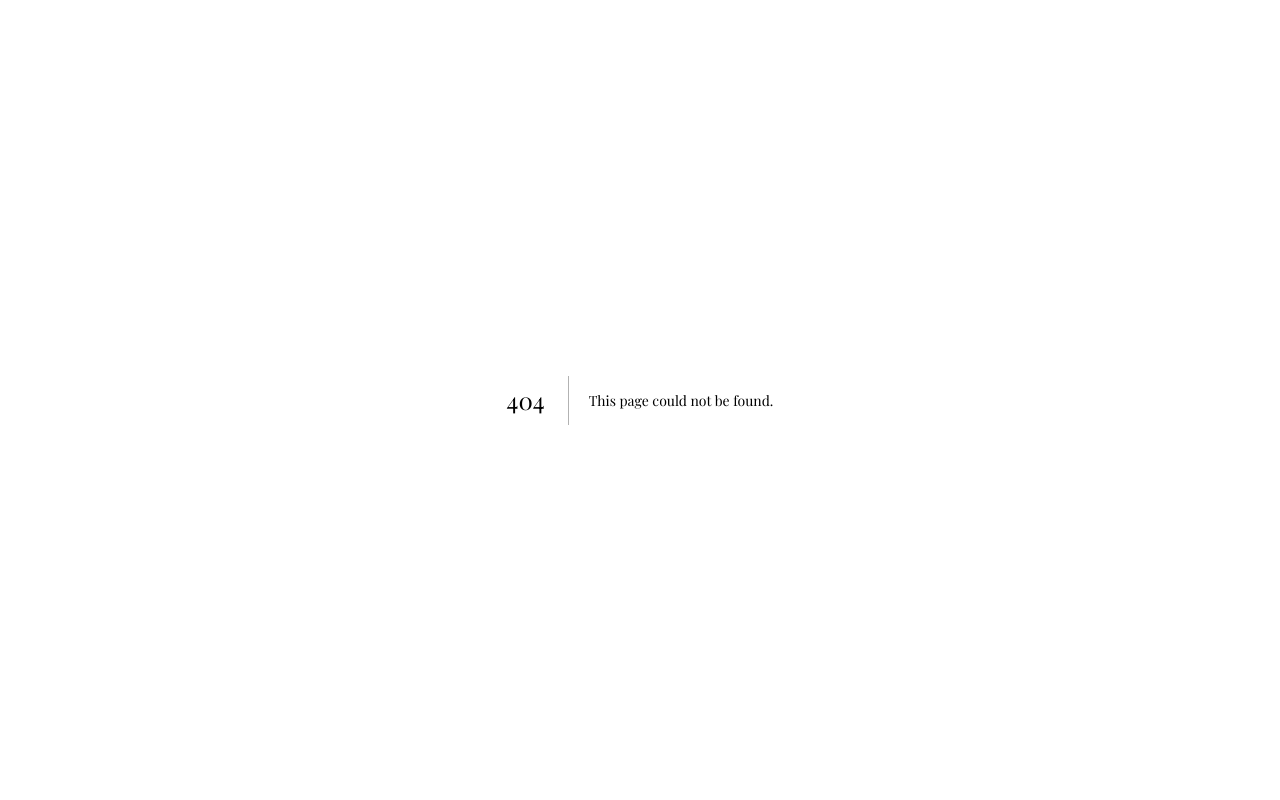
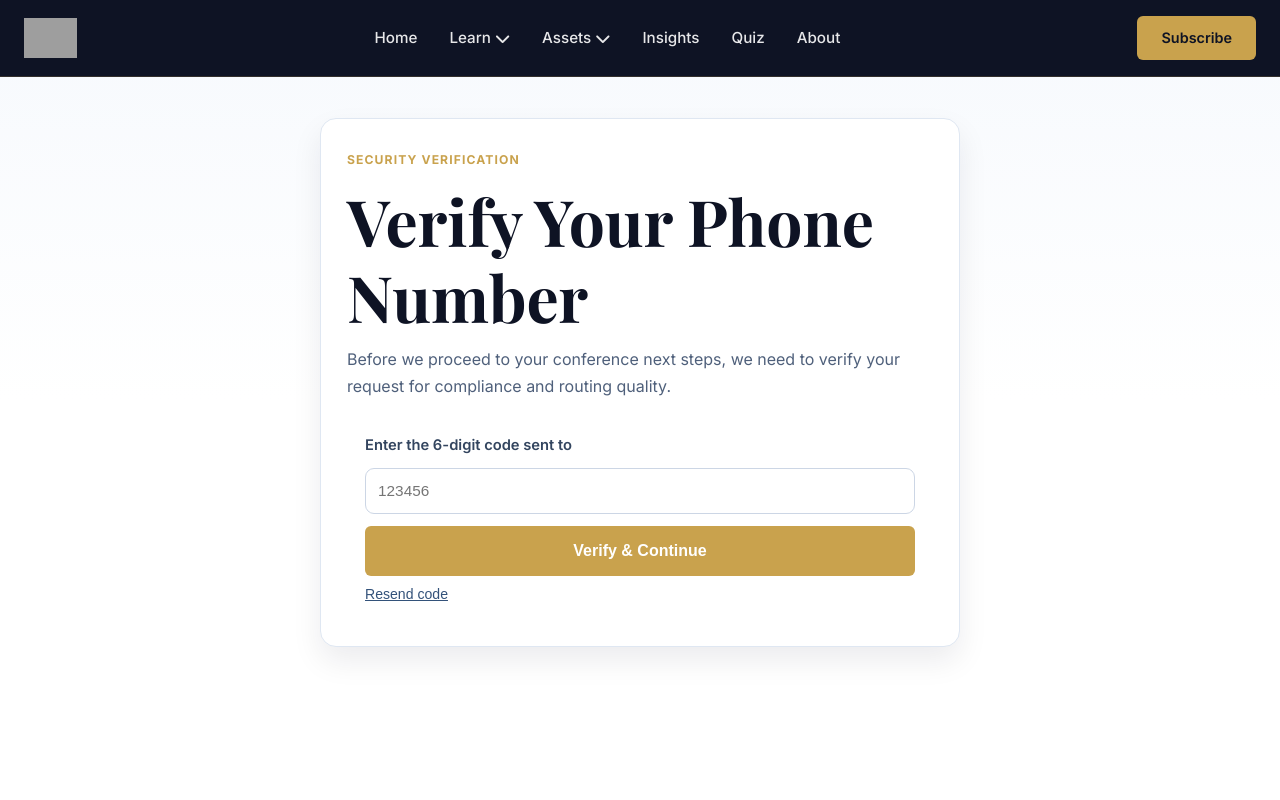
Before and after one commit to conversn-io/investorsimple, a Next.js app: page /funnels/web-conference/verify in a window 1280 px wide. Before the commit this address had no page. Shown: the top 800 px of the page. Built offline with nearby package versions, Linux system fonts and the light colour scheme; grey boxes are pictures that could not be loaded.

Commit message:
feat: add otp verification intermediate step before funnel thank-you pages

```diff
--- /dev/null
+++ b/src/app/funnels/web-conference/verify/page.tsx
@@ -0,0 +1,13 @@
+import { FunnelOtpVerificationPage } from '@/components/funnels/FunnelOtpVerificationPage'
+import { SiteHeader } from '@/components/layout/SiteHeader'
+import { SiteFooter } from '@/components/layout/SiteFooter'
+
+export default function WebConferenceVerifyPage() {
+  return (
+    <>
+      <SiteHeader />
+      <FunnelOtpVerificationPage funnelLabel="conference" />
+      <SiteFooter />
+    </>
+  )
+}
--- a/src/app/theme/funnels.css
+++ b/src/app/theme/funnels.css
@@ -186,6 +186,37 @@
   flex-wrap: wrap;
 }
 
+.wl-verify-card {
+  max-width: 640px;
+}
+
+.wl-verify-form {
+  margin-top: 14px;
+}
+
+.wl-verify-label {
+  font-size: 0.92rem;
+  color: #33455f;
+  font-weight: 600;
+}
+
+.wl-verify-message {
+  margin: 10px 0 0;
+  color: #3f5575;
+  font-size: 0.9rem;
+}
+
+.wl-resend-btn {
+  background: transparent;
+  border: none;
+  color: #33527a;
+  text-decoration: underline;
+  font-size: 0.88rem;
+  cursor: pointer;
+  padding: 0;
+  width: fit-content;
+}
+
 @media (max-width: 900px) {
   .wl-shell {
     grid-template-columns: 1fr;
--- /dev/null
+++ b/src/components/funnels/FunnelOtpVerificationPage.tsx
@@ -0,0 +1,140 @@
+'use client'
+
+import { FormEvent, useMemo, useState } from 'react'
+import { useRouter, useSearchParams } from 'next/navigation'
+
+type FunnelOtpVerificationPageProps = {
+  funnelLabel: string
+}
+
+type VerifyState = 'idle' | 'verifying' | 'completing' | 'error'
+
+function maskPhone(value: string) {
+  const digits = value.replace(/\D/g, '')
+  if (digits.length < 4) return value
+  const last4 = digits.slice(-4)
+  return `***-***-${last4}`
+}
+
+export function FunnelOtpVerificationPage({ funnelLabel }: FunnelOtpVerificationPageProps) {
+  const router = useRouter()
+  const searchParams = useSearchParams()
+  const [otp, setOtp] = useState('')
+  const [state, setState] = useState<VerifyState>('idle')
+  const [message, setMessage] = useState('')
+
+  const phone = searchParams.get('phone') || ''
+  const sessionId = searchParams.get('session') || ''
+  const nextPath = searchParams.get('next') || '/'
+  const leadId = searchParams.get('lead') || ''
+
+  const safeNextPath = useMemo(() => {
+    if (!nextPath.startsWith('/')) return '/'
+    return nextPath
+  }, [nextPath])
+
+  async function handleVerify(event: FormEvent<HTMLFormElement>) {
+    event.preventDefault()
+
+    if (!phone || !sessionId) {
+      setState('error')
+      setMessage('Missing verification context. Please restart your request.')
+      return
+    }
+
+    setState('verifying')
+    setMessage('')
+
+    const response = await fetch('/api/leads/verify-otp-and-send-to-ghl', {
+      method: 'POST',
+      headers: { 'Content-Type': 'application/json' },
+      body: JSON.stringify({
+        phone,
+        otp,
+        sessionId,
+      }),
+    })
+
+    const json = await response.json().catch(() => ({}))
+
+    if (!response.ok || !json?.verified) {
+      setState('error')
+      setMessage(json.error || 'Verification failed. Please double-check your code and try again.')
+      return
+    }
+
+    setState('completing')
+    setMessage('We are securely verifying your details and routing your request. This usually takes a few seconds.')
+
+    const params = new URLSearchParams()
+    if (leadId) params.set('lead', leadId)
+
+    window.setTimeout(() => {
+      const path = params.toString() ? `${safeNextPath}?${params.toString()}` : safeNextPath
+      router.push(path)
+    }, 1800)
+  }
+
+  async function resendCode() {
+    if (!phone) {
+      setState('error')
+      setMessage('Phone number is missing. Please restart your request.')
+      return
+    }
+
+    const response = await fetch('/api/otp/send', {
+      method: 'POST',
+      headers: { 'Content-Type': 'application/json' },
+      body: JSON.stringify({ phone }),
+    })
+
+    const json = await response.json().catch(() => ({}))
+
+    if (!response.ok) {
+      setState('error')
+      setMessage(json.error || 'Could not resend code. Please try again in a moment.')
+      return
+    }
+
+    setState('idle')
+    setMessage('A new verification code was sent.')
+  }
+
+  return (
+    <div className="wl-thankyou-wrap">
+      <section className="wl-thankyou-card wl-verify-card">
+        <span className="wl-kicker">Security Verification</span>
+        <h1>Verify Your Phone Number</h1>
+        <p>
+          Before we proceed to your {funnelLabel} next steps, we need to verify your request for compliance and routing quality.
+        </p>
+
+        <form className="wl-form wl-verify-form" onSubmit={handleVerify}>
+          <label htmlFor="otp-input" className="wl-verify-label">
+            Enter the 6-digit code sent to {maskPhone(phone)}
+          </label>
+          <input
+            id="otp-input"
+            inputMode="numeric"
+            pattern="[0-9]*"
+            maxLength={6}
+            placeholder="123456"
+            value={otp}
+            onChange={(e) => setOtp(e.target.value.replace(/\D/g, '').slice(0, 6))}
+            required
+          />
+
+          <button className="btn btn-primary wl-submit" type="submit" disabled={state === 'verifying' || state === 'completing'}>
+            {state === 'verifying' ? 'Verifying...' : state === 'completing' ? 'Finalizing...' : 'Verify & Continue'}
+          </button>
+
+          <button type="button" className="wl-resend-btn" onClick={resendCode} disabled={state === 'verifying' || state === 'completing'}>
+            Resend code
+          </button>
+        </form>
+
+        {message ? <p className={state === 'error' ? 'wl-error' : 'wl-verify-message'}>{message}</p> : null}
+      </section>
+    </div>
+  )
+}
```
Also changed, not shown: src/app/funnels/kit-guide/verify/page.tsx (added, +13 -0 lines), src/components/funnels/LeadFunnelForm.tsx (+24 -3 lines).
